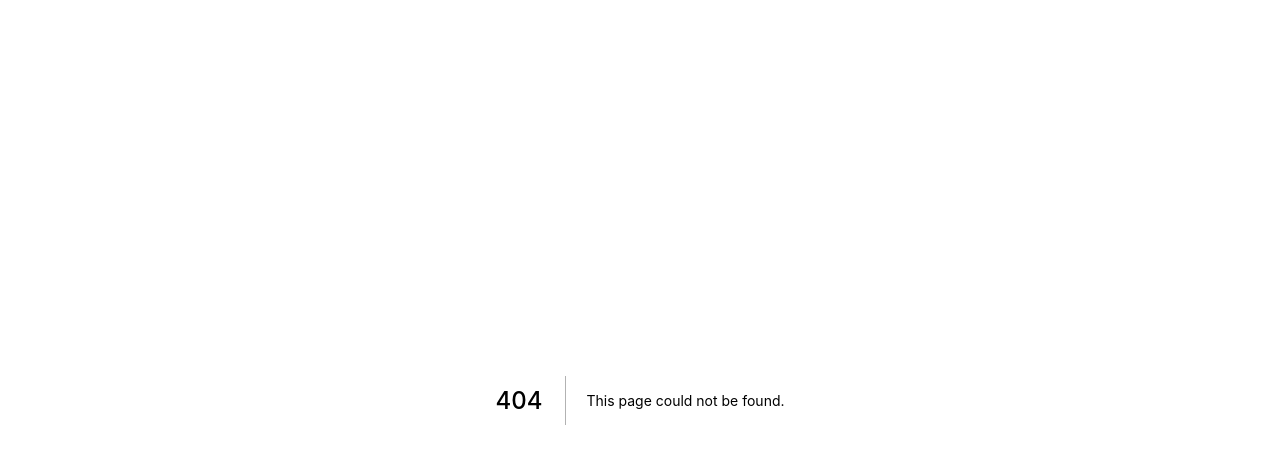
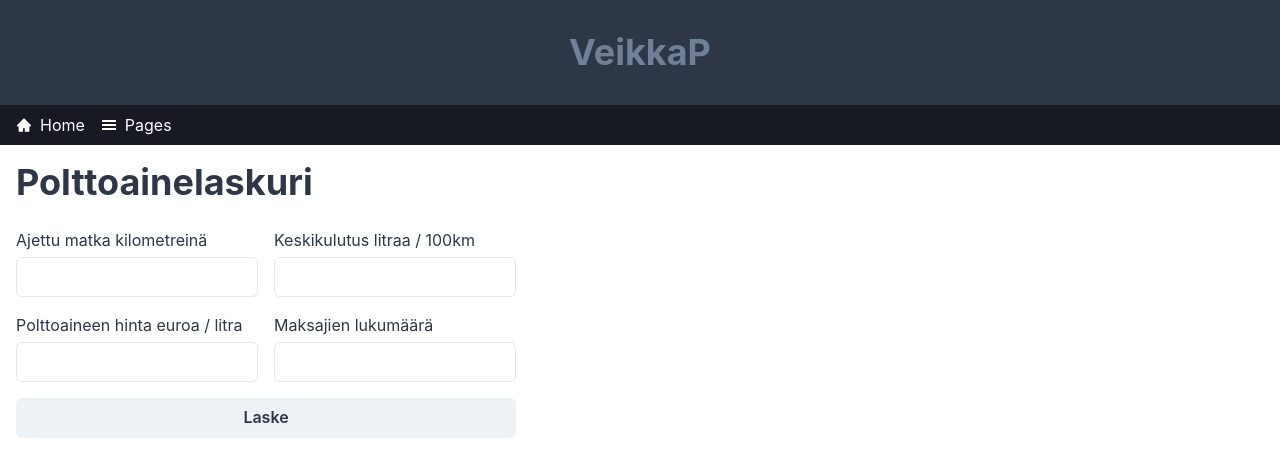
Before and after one commit to Iiigorriii/reactnettisivut, a Next.js app: page /polttoainelaskuri1 in a window 1280 px wide. Before the commit this address had no page. Shown: the top 476 px of the page. Built offline with nearby package versions, Linux system fonts and the light colour scheme.

Commit message:
Create index.js

```diff
--- /dev/null
+++ b/pages/polttoainelaskuri1/index.js
@@ -0,0 +1,107 @@
+import { Button, Heading, Input } from "@chakra-ui/react";
+import { useState } from "react";
+import { Layout } from "../../components/Layout";
+
+import styles from "../../styles/PolttoaineLaskuri.module.css";
+
+const Polttoainelaskuri = () => {
+  const [kilometrit, setKilometrit] = useState("");
+  const [keskikulutus, setKeskikulutus] = useState("");
+  const [litrahinta, setLitrahinta] = useState("");
+  const [maksajat, setMaksajat] = useState("");
+  const [answer, setAnswer] = useState("");
+
+  const [calculateKok, setCalculateKok] = useState();
+  const [calculateTot, setcalculateTot] = useState();
+
+  // //Matkan polttoainekulut euroina kokonaisuudessaan
+
+
+    //Matkan polttoainekulut euroina yhdeltän
+    const calculate = (kilometrit, keskikulutus, litrahinta, maksajat) => {
+      return Number(kilometrit * (keskikulutus / 100) * litrahinta / maksajat).toFixed(2);
+    };
+
+  const onClick = () => {
+    const result = calculate(
+      kilometrit,
+      keskikulutus,
+      litrahinta,
+      maksajat
+    );
+    setAnswer(result);
+  };
+
+
+
+  return (
+    <Layout>
+      <Heading>Polttoainelaskuri</Heading>
+      <br />
+      <div className={styles.laskuri}>
+        <div className={styles.laskuriRivi}>
+          <div className={styles.label}>
+            <label htmlFor="Kilometrit">Ajettu matka kilometreinä</label>
+            <Input
+              type="text"
+              id="Kilometrit"
+              value={kilometrit}
+              onChange={(e) => setKilometrit(e.target.value)}
+            />
+          </div>
+          <div className={styles.label}>
+            <label htmlFor="Keskikulutus">Keskikulutus litraa / 100km</label>
+            <Input
+              type="text"
+              id="Keskikulutus"
+              value={keskikulutus}
+              onChange={(e) => setKeskikulutus(e.target.value)}
+            />
+          </div>
+        </div>
+        <div className={styles.laskuriRivi}>
+          <div className={styles.label}>
+            <label htmlFor="Litrahinta">Polttoaineen hinta euroa / litra </label>
+            <Input
+              type="text"
+              id="Litrahinta"
+              value={litrahinta}
+              onChange={(e) => setLitrahinta(e.target.value)}
+            />
+          </div>
+
+          <div className={styles.label}>
+            <label htmlFor="Maksajat">
+              Maksajien lukumäärä
+            </label>
+            <Input
+              type="text"
+              id="Maksajat"
+              value={maksajat}
+              onChange={(e) => setMaksajat(e.target.value)}
+            />
+          </div>
+        </div>
+        <Button onClick={() => onClick()}>Laske</Button>
+      </div>
+      <br />
+      <Heading size={"md"}>
+        {answer
+          ? "Matkan polttoainekulut yhdeltä: " + answer + " €"
+          : ""}
+      </Heading>
+      {/* <Heading size={"md"}>
+        {calculateKok
+          ? "Matkan polttoainekulut euroina kokonaisuudessaan: " + calculateKok + " €"
+          : ""}
+      </Heading>
+      <Heading size={"md"}>
+        {calculateTot
+          ? "Matkan polttoainekulut euroina yhdeltä: " + calculateTot + " €"
+          : ""}
+      </Heading> */}
+    </Layout>
+  );
+};
+
+export default Polttoainelaskuri;
```
